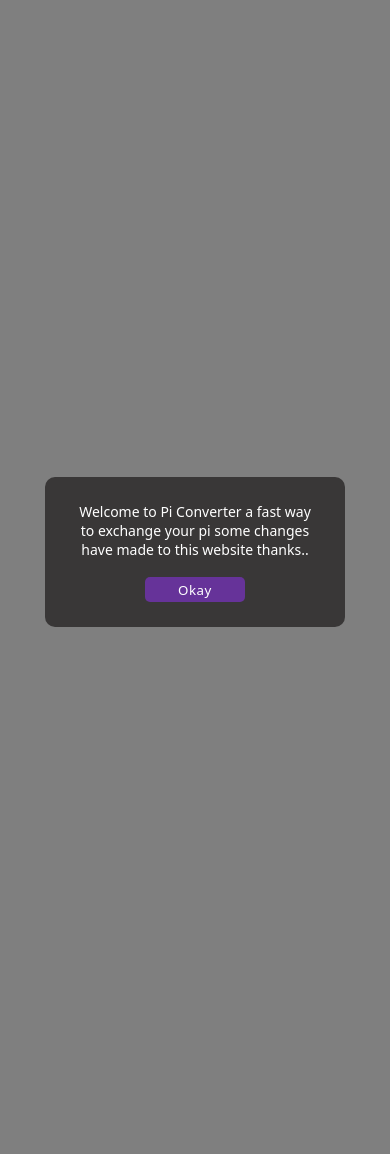
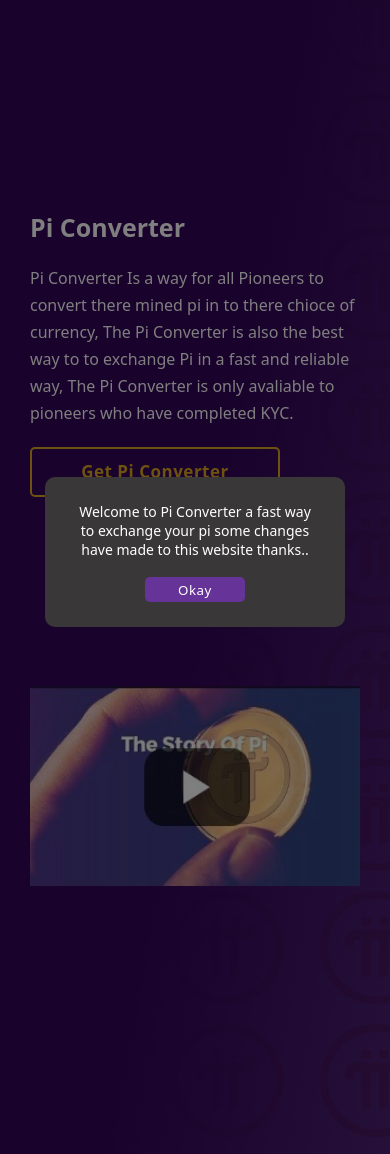
Before and after one commit to mikesmart88/pinetwork, a Django app: template Piconverterapp/templates/Piconverterapp/home.html in a window 390 px wide. Shown: the part 50-1204 px from the top of the page. Run offline with Django 5.2, Linux system fonts and the light colour scheme; the template is opened without the code that fills it, so the values that code supplies are empty.

Commit message:
second section

```diff
--- a/Piconverterapp/static/Piconverterapp/ajax/home.js
+++ b/Piconverterapp/static/Piconverterapp/ajax/home.js
@@ -30,10 +30,15 @@ menu_btn.onclick = function () {
     if (is_show == false) {
         menu_body.style.display = 'flex'
         menu_body.style.scale = '1'
+        menu_btn.innerHTML = '<svg xmlns="http://www.w3.org/2000/svg" width="30" height="30" fill="currentColor" class="bi bi-x" viewBox="0 0 16 16">' +
+  '<path d="M4.646 4.646a.5.5 0 0 1 .708 0L8 7.293l2.646-2.647a.5.5 0 0 1 .708.708L8.707 8l2.647 2.646a.5.5 0 0 1-.708.708L8 8.707l-2.646 2.647a.5.5 0 0 1-.708-.708L7.293 8 4.646 5.354a.5.5 0 0 1 0-.708"/>' +
+'</svg>'
         is_show = true
     }else{
         menu_body.style.display = 'none'
         menu_body.style.scale = '0.8'
+        menu_btn.innerHTML = '<svg xmlns="http://www.w3.org/2000/svg" width="25" height="25" fill="currentColor" class="bi bi-filter-left" viewBox="0 0 16 16">' +
+                '<path d="M2 10.5a.5.5 0 0 1 .5-.5h3a.5.5 0 0 1 0 1h-3a.5.5 0 0 1-.5-.5m0-3a.5.5 0 0 1 .5-.5h7a.5.5 0 0 1 0 1h-7a.5.5 0 0 1-.5-.5m0-3a.5.5 0 0 1 .5-.5h11a.5.5 0 0 1 0 1h-11a.5.5 0 0 1-.5-.5"/>' + '</svg>'
         is_show = false
     }
 }
@@ -42,3 +47,31 @@ window.onresize = function () {
     menu_body.style.scale = '0.8'
     is_show = false
 }
+
+// observer program
+
+var nav = document.getElementById('navagation');
+var sect2 = document.getElementById('sect2');
+
+const observer = new IntersectionObserver(
+    callbackfunction,
+    option,
+)
+
+function callbackfunction(entries) {
+    entries.forEach(entry => {
+        if (entry.isIntersecting) {
+            nav.style.backgroundColor = 'rgb(109, 74, 180)';
+        }
+        else{
+            nav.style.backgroundColor = 'transparent'
+        }
+    });
+}
+
+var option = {
+    rootMargin: "0px",
+    threshold: 0.2,
+}
+
+observer.observe(sect2);
--- a/Piconverterapp/static/Piconverterapp/styles/home.css
+++ b/Piconverterapp/static/Piconverterapp/styles/home.css
@@ -16,6 +16,7 @@ body{
     justify-content: center;
     overflow: hidden;
     box-sizing: border-box;
+    z-index: 200;
  }
  .show-info{
     width: 300px;
@@ -50,7 +51,6 @@ body{
  #navagation{
      width: 100%;
      height: 80px;
-     background-color: rgb(109, 74, 180);
      color: rgb(215, 208, 208);
      display: flex;
      align-items: center;
@@ -62,6 +62,8 @@ body{
      position: fixed;
      min-width: 100%;
      z-index: 100;
+     transition: .4s all;
+     z-index: 300;
  }
  .logo{
      width: 200px;
@@ -144,7 +146,7 @@ body{
     overflow: hidden;
     box-sizing: border-box;
     position: fixed;
-    background-color: rgb(101, 53, 148, 0.5);
+    background-color: rgb(60, 9, 97, 0.7);
     scale: 0.8;
     transition: .6s all;
     display: flex;
@@ -152,6 +154,7 @@ body{
     justify-content: center;
     padding-top: 50px;
     display: none;
+    z-index: 200;
  }
  .show{
     width: 90%;
@@ -178,14 +181,131 @@ body{
     width: 18px;
     height: 18px;
  }
+ #sect1 {
+    width: 100%;
+    box-sizing: border-box;
+    overflow-x: hidden;
+    background-image: url(images/cane.png);
+    background-repeat: repeat;
+    overflow-x: hidden;
+ }
+.sect-info{
+    width: 100%;
+    background: linear-gradient(
+        100deg,
+        rgb(50, 5, 87),
+        rgb(50, 5, 87),
+        rgb(60, 9, 97, 0.7)
+    );
+}
+.txts{
+    width: 100%;
+    padding-left: 70px;
+    padding-right: 70px;
+    box-sizing: border-box;
+    overflow: hidden;
+    display: flex;
+    align-items: center;
+    justify-content: space-between;
+    flex-wrap: wrap;
+}
+.ttx{
+    width: 650px;
+    color: white;
+    font-family: system-ui, -apple-system, BlinkMacSystemFont, 'Segoe UI', Roboto, Oxygen, Ubuntu, Cantarell, 'Open Sans',
+     'Helvetica Neue', sans-serif;
+}
+.ttx h2{
+    font-size: 50px;
+}
+.ass{
+    font-size: 25px;
+    line-height: 35px;
+    width: 100%;
+}
+.ttx-btn{
+    width: 250px;
+    height: 50px;
+    font-family: system-ui, -apple-system, BlinkMacSystemFont, 'Segoe UI', Roboto, Oxygen, Ubuntu, Cantarell, 'Open Sans',
+     'Helvetica Neue', sans-serif;
+     letter-spacing: .5px;
+     margin-top: 20px;
+     font-size: 17px;
+     font-weight: 600;
+     color: goldenrod;
+     background-color: transparent;
+     border: 2px solid goldenrod;
+     border-radius: 5px;
+     transition: .4s;
+}
+.ttx-btn:hover{
+    background-color: goldenrod;
+    color: white;
+}
+.ttx2{
+    margin-top: -50px;
+    width: 400px;
+    height: 600px;
+    background-image: url(images/pi_video-6.webp);
+    background-repeat: no-repeat;
+    background-size: 100% 110%;
+    display: flex;
+    align-items: center;
+    justify-content: center;
+}
+.ttx2 button {
+    width: 100px;
+    height: 100px;
+    color: white;
+    background-color: transparent;
+    border: 2px solid white;
+    border-radius: 50px;
+}
+#sect2{
+    width: 100%;
+    overflow: hidden;
+    box-sizing: border-box;
+    margin-top: .1px;
+}
+.sect2head{
+    width: 100%;
+    height: 300px;
+    overflow: hidden;
+    background-color: #8a348e;
+}
+.sect2head svg{
+    transform: rotateY(180deg);
 
-
+}
+.headtxt{
+    width: 90%;
+    margin: auto auto;
+    display: flex;
+    align-items: center;
+    justify-content: center;
+    flex-direction: column;
+    font-size: 35px;
+    line-height: 50px;
+    font-family:system-ui, -apple-system, BlinkMacSystemFont, 'Segoe UI', Roboto, Oxygen, Ubuntu, Cantarell, 'Open Sans',
+     'Helvetica Neue', sans-serif;
+     font-weight: 700;
+    color: #fff;
+    position: relative;
+    text-align: center;
+    top: 30px;
+}
 
 
 /* media queries */
 @media screen and (max-height:400px) {
     #menu-show{
         padding-top: 100px;
+    }
+
+}
+@media screen and (min-width:1200px) {
+    .txts{
+        height: 100vh;
     }
 
 }
@@ -208,10 +328,48 @@ body{
     #menu-btn{
         margin-top: 0px;
     }
+    .txts{
+        height: 100vh;
+    }
+    .ttx{
+       width: 450px;
+    }
+    .ttx h2{
+        font-size: 40px;
+    }
+    .ass{
+        font-size: 20px;
+    }
+    .headtxt{
+        font-size: 20px;
+        line-height: 35px;
+
+    }
+    .sect2head{
+        height: 230px;
+    }
+
+
 }
-@media screen and (max-width:950px) {
+@media screen and (max-width:990px) {
     .links{
         width: 20%;
+    }
+    .sect-info{
+        padding-top: 70px;
+    }
+    .ttx{
+        width: 100%;
+    }
+    .ttx2{
+        width: 95%;
+        height: 400px;
+        margin: auto auto;
+        background-image: url(images/screenvidioe.jpeg);
+        background-size: 100% 100%;
+    }
+    .ttx2 button{
+        display: none;
     }
 
 }
@@ -227,7 +385,28 @@ body{
         padding-left: 30px;
         padding-right: 30px;
     }
-
+    .txts{
+        padding-left: 30px;
+        padding-right: 30px;
+    }
+    .ttx h2{
+        font-size: 25px;
+    }
+    .ass{
+        font-size: 16px;
+        line-height: 27px;
+    }
+   .ttx2{
+    height: 250px !important;
+    margin-top: 20px;
+   }
+}
+@media screen and (max-width:680px) {
+    .ttx2{
+        width: 100%;
+        height: 300px;
+        margin-top: 5px;
+    }
 }
 @media screen and (max-width:400px) {
     .logo{
@@ -245,6 +424,10 @@ body{
     .search svg{
         width: 18px;
         height: 18px;
+    }
+    .ttx2{
+        height: 200px !important;
+        margin-top: 20px;
     }
 }
 @media screen and (max-width:280px) {
@@ -264,4 +447,15 @@ body{
         width: 17px;
         height: 17px;
     }
+    .ass{
+        font-size: 12px;
+    }
+    .ttx-btn{
+        width: 200px;
+        font-size: 14px;
+    }
+    .ttx2{
+        margin-top: 20px;
+        height: 150px !important;
+    }
 }
--- a/Piconverterapp/templates/Piconverterapp/home.html
+++ b/Piconverterapp/templates/Piconverterapp/home.html
@@ -116,12 +116,40 @@
     <section id="main-sect">
 
       <section id="sect1">
+        <aside class="sect-info">
+
+          <div class="txts">
+            <aside class="ttx">
+              <h2>Pi Converter</h2>
+              <aside class="ass">
+                Pi Converter Is a way for all Pioneers to convert there mined pi in to there chioce of currency,
+                The Pi Converter is also the best way to to exchange Pi in a fast and reliable way, The Pi Converter is only avaliable to pioneers who have completed KYC.
+              </aside>
+              <button class=ttx-btn>
+                Get Pi Converter
+              </button>
+            </aside>
+            <aside class="ttx2">
+              <button>
+                <svg xmlns="http://www.w3.org/2000/svg" width="30" height="30" fill="currentColor" class="bi bi-play-fill" viewBox="0 0 16 16">
+                  <path d="m11.596 8.697-6.363 3.692c-.54.313-1.233-.066-1.233-.697V4.308c0-.63.692-1.01 1.233-.696l6.363 3.692a.802.802 0 0 1 0 1.393"/>
+                </svg>
+              </button>
+            </aside>
+          </div>
+
+        </aside>
       </section>
-
       <section id="sect2">
-
-        <section id="sect3"></section>
-
+        <header class="sect2head">
+          <aside class="headtxt">
+            Mining crypto is hard. <br>
+            Investing in crypto is risky. <br>
+            Too many of us are left out in the cryptocurrency revolution...
+          </aside>
+          <svg xmlns="http://www.w3.org/2000/svg" viewBox="0 0 1440 320"><path fill="#fff" fill-opacity="1" d="M0,32L60,48C120,64,240,96,360,112C480,128,600,128,720,149.3C840,171,960,213,1080,240C1200,267,1320,277,1380,282.7L1440,288L1440,320L1380,320C1320,320,1200,320,1080,320C960,320,840,320,720,320C600,320,480,320,360,320C240,320,120,320,60,320L0,320Z"></path></svg>
+        </header>
+        <section class="sect3"></section>
         <footer id="foot"></footer>
 
 
--- /dev/null
+++ b/Piconverterapp/templates/Piconverterapp/robost.txt
@@ -0,0 +1,6 @@
+
+
+
+<svg xmlns="http://www.w3.org/2000/svg" width="16" height="16" fill="currentColor" class="bi bi-play-fill" viewBox="0 0 16 16">
+  <path d="m11.596 8.697-6.363 3.692c-.54.313-1.233-.066-1.233-.697V4.308c0-.63.692-1.01 1.233-.696l6.363 3.692a.802.802 0 0 1 0 1.393"/>
+</svg>
```
Also changed, not shown: Piconverterapp/static/Piconverterapp/media/Untitled.png (added), Piconverterapp/static/Piconverterapp/styles/images/Untitled.png (added), Piconverterapp/static/Piconverterapp/styles/images/backgroung2.png (added), Piconverterapp/static/Piconverterapp/styles/images/cane.png (added), Piconverterapp/static/Piconverterapp/styles/images/pi_video-6.webp (added), Piconverterapp/static/Piconverterapp/styles/images/screenvidioe.jpeg (added), 1 other file.
